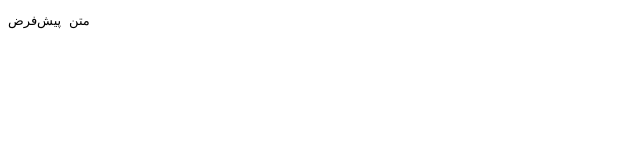
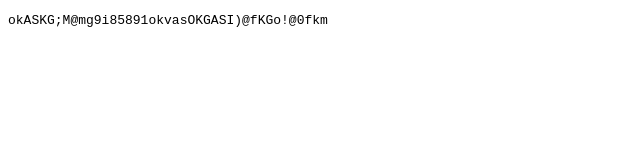
Before and after one commit to hosseinzb7z/ApiLicense, a plain HTML site: page index.html in a window 1280 px wide. Shown: the whole page, without its empty margins (0-640 px from the left). Drawn offline with Linux system fonts and the light colour scheme.

Commit message:
Update index.html

```diff
--- a/index.html
+++ b/index.html
@@ -1,6 +1,6 @@
 <!DOCTYPE html>
 <html>
 <body>
-  <pre id="text">متن پیش‌فرض</pre>
+  <pre id="text">okASKG;M@mg9i85891okvasOKGASI)@fKGo!@0fkm</pre>
 </body>
 </html>
```
